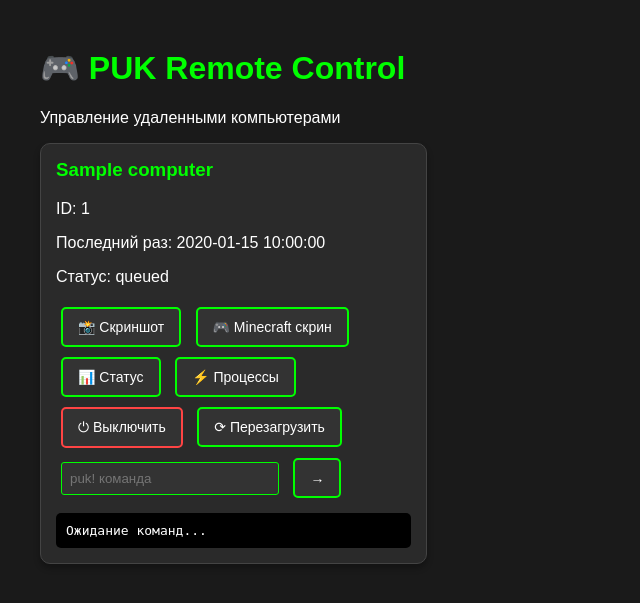
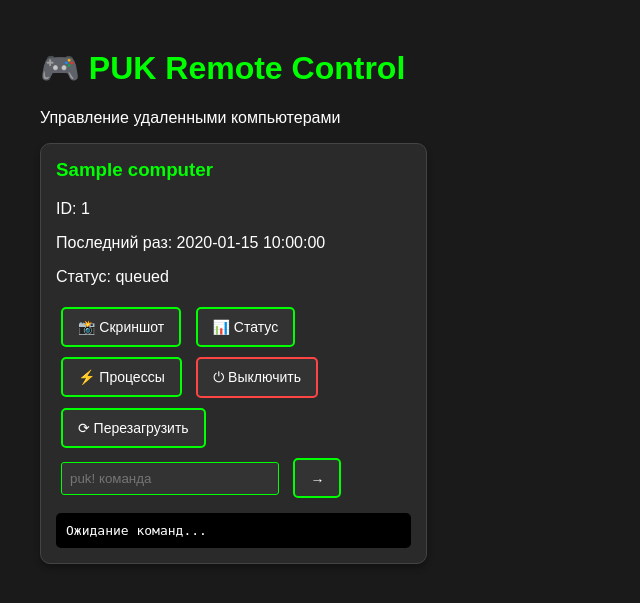
Before and after one commit to gogotopra/puk-control, a Flask app: page / in a window 1280 px wide. Shown: the top 603 px of the page, without its empty margins (0-640 px from the left). Run offline with Flask 3, Linux system fonts and the light colour scheme; tables that the repository leaves empty hold one stand-in row (values such as "Sample post").

Commit message:
Update index.html

```diff
--- a/templates/index.html
+++ b/templates/index.html
@@ -67,7 +67,6 @@
 
                 <div class="commands">
                     <button class="btn" onclick="sendCmd('{{ computer[0] }}', 'scrin')">📸 Скриншот</button>
-                    <button class="btn" onclick="sendCmd('{{ computer[0] }}', 'miscrin')">🎮 Minecraft скрин</button>
                     <button class="btn" onclick="sendCmd('{{ computer[0] }}', 'status')">📊 Статус</button>
                     <button class="btn" onclick="sendCmd('{{ computer[0] }}', 'puk! Get-Process')">⚡ Процессы</button>
                     <button class="btn btn-danger" onclick="sendCmd('{{ computer[0] }}', 'shutdown')">⏻ Выключить</button>
```
